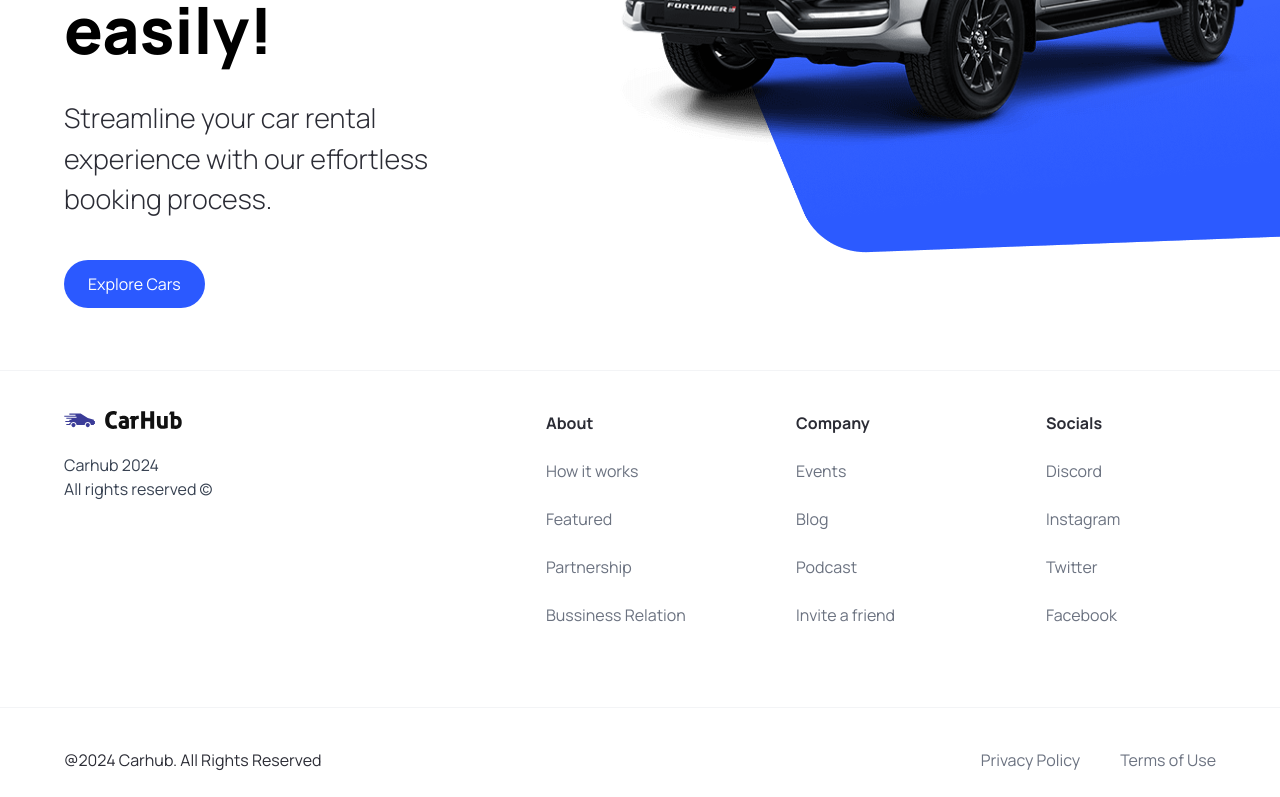
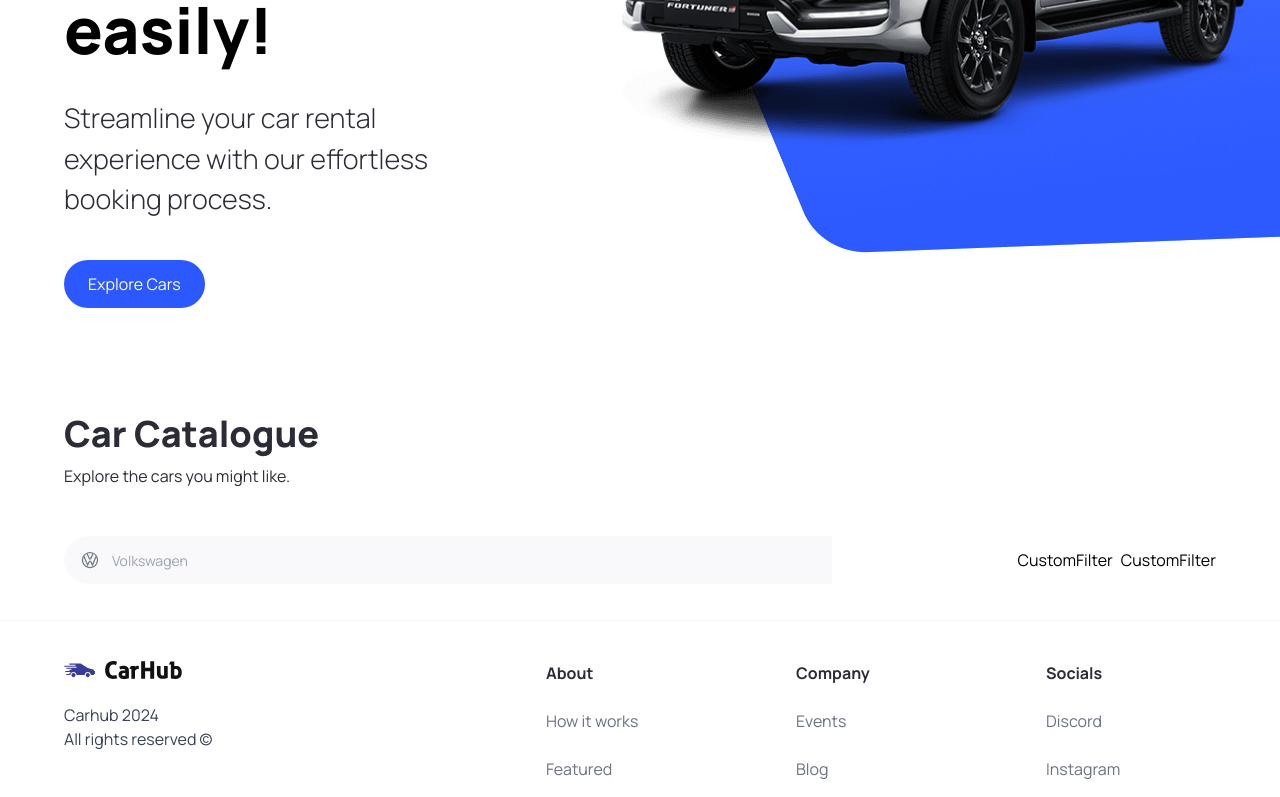
Before and after one commit to ninad-moree/Carzzz, a Next.js app: page / in a window 1280 px wide. Shown: the part 450-1247 px from the top of the page. Built offline with nearby package versions, Linux system fonts and the light colour scheme.

Commit message:
Searchbar UI Done

```diff
--- a/app/page.tsx
+++ b/app/page.tsx
@@ -1,10 +1,27 @@
-import { Hero } from "@/components";
+import { CustomFilter, Hero, SearchBar } from "@/components";
 import Image from "next/image";
 
 export default function Home() {
   return (
     <main className="overflow-hidden">
       <Hero />
+
+      <div className="mt-12 padding-x padding-y max-width" id="discover">
+        <div className="home__text-container">
+          <h1 className="text-4xl font-extrabold">Car Catalogue</h1>
+          <p>Explore the cars you might like.</p>
+        </div>
+
+        <div className="home__filters">
+          <SearchBar />
+
+          <div className="home__filter-container">
+            <CustomFilter title="fuel"/>
+
+            <CustomFilter title="year"/>
+          </div>
+        </div>
+      </div>
     </main>
   );
 }
--- /dev/null
+++ b/components/CustomFilter.tsx
@@ -0,0 +1,9 @@
+import React from 'react'
+
+const CustomFilter = () => {
+  return (
+    <div>CustomFilter</div>
+  )
+}
+
+export default CustomFilter
--- /dev/null
+++ b/components/SearchBar.tsx
@@ -0,0 +1,22 @@
+"use client"
+
+import { useState } from 'react';
+import React from 'react'
+
+import SearchManufacturer from './SearchManufacturer';
+
+const SearchBar = () => {
+    const [manufacturer, setManufacturer] = useState("");
+
+    const handleSearch = () => {};
+
+  return (
+    <form className='searchbar' onSubmit={handleSearch}>
+        <div className='searchbar__item'>
+            <SearchManufacturer manufacturer={manufacturer} setManufacturer={setManufacturer} />
+        </div>
+    </form>
+  )
+}
+
+export default SearchBar
--- /dev/null
+++ b/components/SearchManufacturer.tsx
@@ -0,0 +1,63 @@
+"use client";
+
+import React, { useState, Fragment } from 'react';
+import Image from 'next/image';
+import {Combobox, Transition} from '@headlessui/react';
+
+import { SearchManufacturerProps } from '@/types';
+import { manufacturers } from '@/constants';
+
+const SearchManufacturer = ({manufacturer, setManufacturer}: SearchManufacturerProps) => {
+    const [query, setQuery] = useState("");
+
+    const filtereManufacturers = query === ""
+        ? manufacturers
+        : manufacturers.filter(
+            (item) => (item.toLowerCase().replace(/\s+/g, "").includes(query.toLowerCase().replace(/\s+/g, "")))
+        )
+
+    return (
+        <div className='search-manufacturer'>
+            <Combobox value={manufacturer} onChange={setManufacturer}>
+                <div className='relative w-full'>
+                    <Combobox.Button className="absolute top-[14px]">
+                        <Image src="/car-logo.svg" width={20} height={20} className='ml-4' alt='Car Logo'/>
+                    </Combobox.Button>
+
+                    <Combobox.Input
+                        className="search-manufacturer__input"
+                        placeholder='Volkswagen'
+                        displayValue={(manufacturer: string) => manufacturer}
+                        onChange={(e) => setQuery(e.target.value)}
+                    />
+
+                    <Transition as={Fragment} leave='transition ease-in duration-100' leaveFrom='opacity-100' leaveTo='opacity-0' afterLeave={() => setQuery('')}>
+                        <Combobox.Options>
+                            {
+                                filtereManufacturers.map((item) => (
+                                    <Combobox.Option key={item} value={item} className={({active}) => `relative search-manufacturer__option ${active ? 'bg-primary-blue text-white' : 'text-grey-900'}`}>
+                                        {({ selected, active }) => (
+                                            <>
+                                                <span className={`block truncate ${selected ? 'font-medium' : 'font-normal'}`}>
+                                                    {item}
+                                                </span>
+
+                                                {selected ? (
+                                                    <span className={`absolute inset-y-0 left-0 flex items-center pl-3 ${active ? 'text-white' : 'text-teal-600'}`}>
+
+                                                    </span>
+                                                ) : null}
+                                            </>
+                                        )}
+                                    </Combobox.Option>
+                                ))
+                            }
+                        </Combobox.Options>
+                    </Transition>
+                </div>
+            </Combobox>
+        </div>
+    )
+}
+
+export default SearchManufacturer
--- a/types/index.ts
+++ b/types/index.ts
@@ -6,3 +6,8 @@
     handleClick?: MouseEventHandler<HTMLButtonElement>;
     btnType?: "button" | "submit"
 }
+
+export interface SearchManufacturerProps {
+    manufacturer: string;
+    setManufacturer: (manufacturer: string) => void;
+}
```
Also changed, not shown: components/index.ts (+7 -1 lines), package.json (+5 -4 lines), 1 other file (tests, documents, lock files or other folders).
